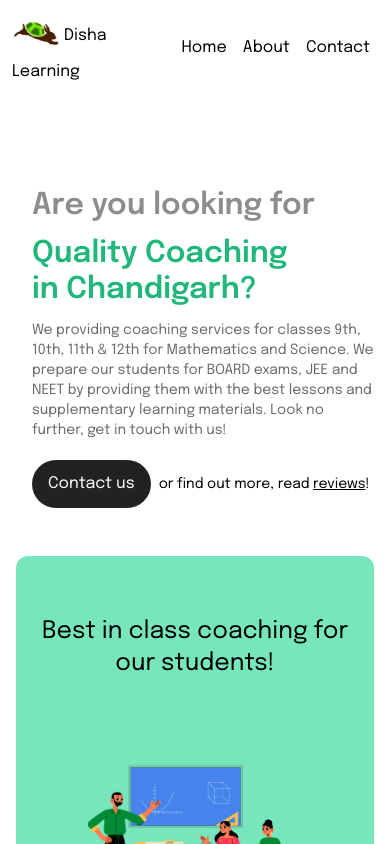
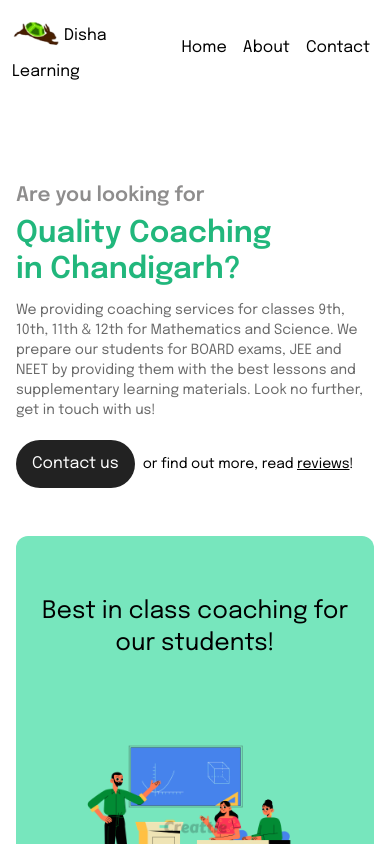
Before and after one commit to Avi-Rana-1718/dishalearning, a Next.js app: page / in a window 390 px wide. Shown: the top 844 px of the page. Built offline with nearby package versions, Linux system fonts and the light colour scheme.

Commit message:
Update page.js

```diff
--- a/app/page.js
+++ b/app/page.js
@@ -21,9 +21,9 @@ export default function Home() {
     <>
     <Nav />
     <main className="m-4 bg-[radial-gradient(circle, rgba(255,255,255,1) 0%, rgba(134,213,105,1) 100%)]">
-      <header className="mb-10 mt-20 md:mt-5 md:mb-3 flex items-center justify-between ml-4">
+      <header className="mb-10 mt-20 md:mt-5 md:mb-3 flex items-center justify-between md:ml-4">
         <div className="leading-loose">
-          <small className="text-3xl text-[#8e8d8d] font-semibold leading-loose">Are you looking for</small>
+          <small className="text-xl md:text-3xl text-[#8e8d8d] font-semibold leading-loose">Are you looking for</small>
           <h1 className="text-3xl md:text-6xl text-[#21B77C] font-semibold ">Quality Coaching<br /> in Chandigarh?</h1>
             <p className="text-sm text-[#6A6A6A] md:w-[40vw] mt-3 mb-3">
             We providing coaching services for classes 9th, 10th, 11th & 12th for Mathematics and Science.
@@ -66,7 +66,7 @@ export default function Home() {
       </div>
 
 
-    <div className="m-4">
+    <div className="md:m-4">
     <h4 className="text-2xl mt-10">Reviews</h4>
       <div className="grid grid-cols-2 md:grid-cols-3">
         <div className="rounded p-3 m-2 md:row-span-2 outline outline-2 outline-slate-400/25">
```
